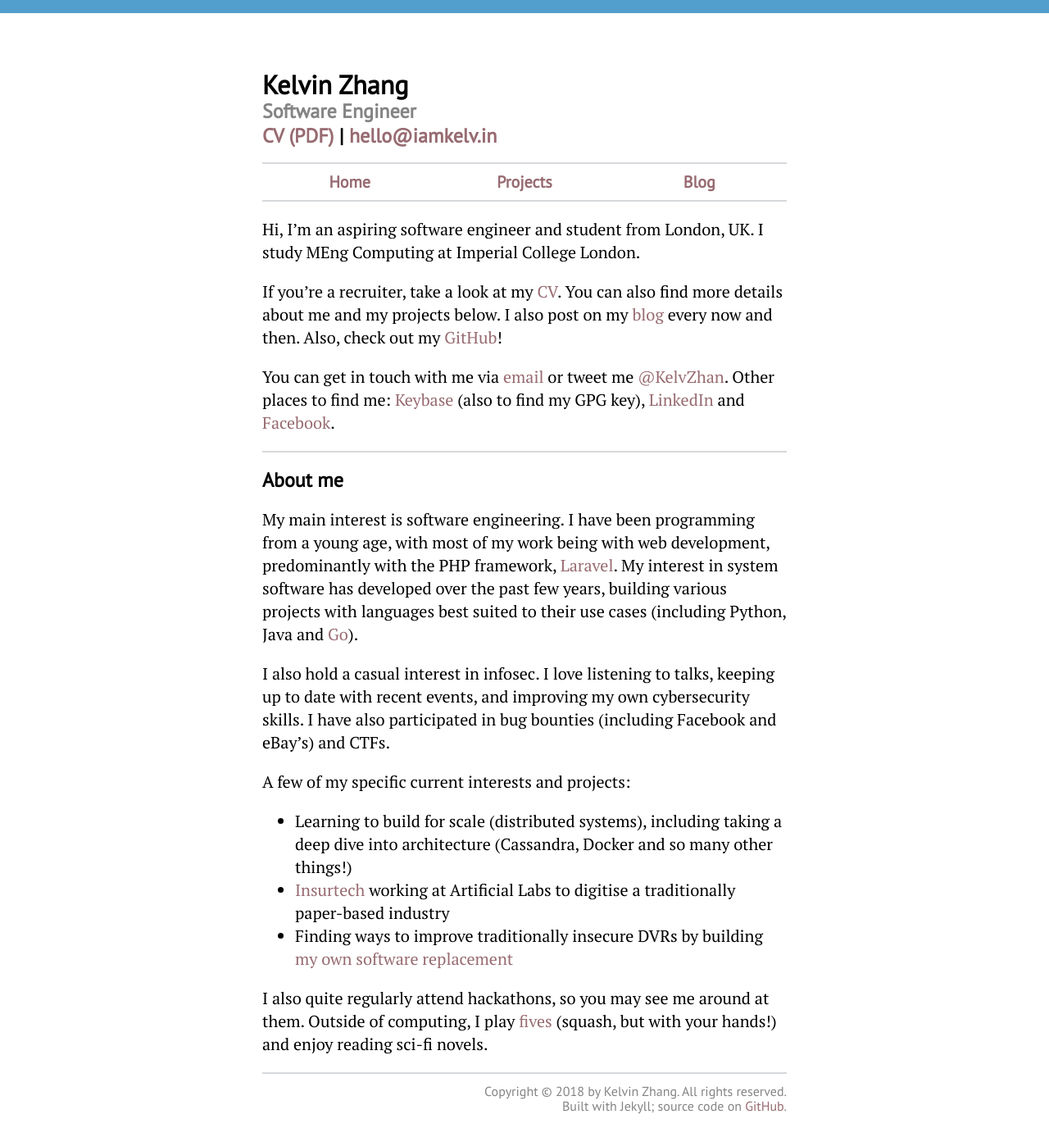
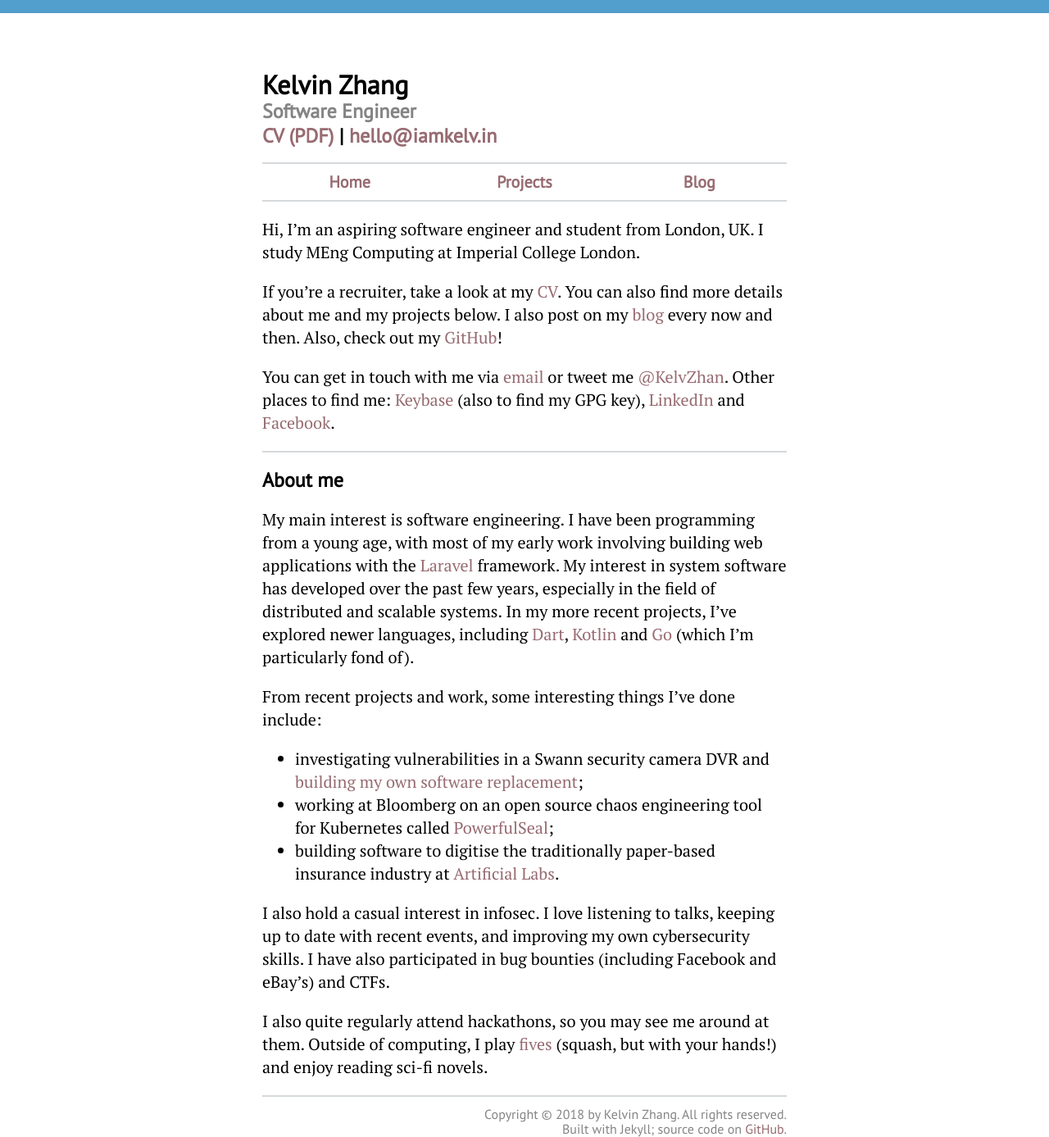
Before and after one commit to kz/iamkelv.in-new, a Jekyll site: the page built from index.html, in a window 1280 px wide. Shown: the whole page at 82% size. Built offline with Jekyll 4.4.1, drawn with Linux system fonts in a browser that asks for light colours; before the commit the page ends 1359 px from its top, so only the background shows below that.

Commit message:
Update about.md to reflect summer '19

```diff
--- a/_includes/about.md
+++ b/_includes/about.md
@@ -1,11 +1,10 @@
-My main interest is software engineering. I have been programming from a young age, with most of my work being with web development, predominantly with the PHP framework, [Laravel](https://laravel.com/). My interest in system software has developed over the past few years, building various projects with languages best suited to their use cases (including Python, Java and [Go](https://golang.org/)).
+My main interest is software engineering. I have been programming from a young age, with most of my early work involving building web applications with the [Laravel](https://laravel.com/) framework. My interest in system software has developed over the past few years, especially in the field of distributed and scalable systems. In my more recent projects, I've explored newer languages, including [Dart](https://www.dartlang.org/), [Kotlin](https://kotlinlang.org/) and [Go](https://golang.org/) (which I'm particularly fond of).
+
+From recent projects and work, some interesting things I've done include:
+- investigating vulnerabilities in a Swann security camera DVR and [building my own software replacement](https://github.com/kz/swanntools);
+- working at Bloomberg on an open source chaos engineering tool for Kubernetes called [PowerfulSeal](https://github.com/bloomberg/powerfulseal);
+- building software to digitise the traditionally paper-based insurance industry at [Artificial Labs](https://artificial.io/).
 
 I also hold a casual interest in infosec. I love listening to talks, keeping up to date with recent events, and improving my own cybersecurity skills. I have also participated in bug bounties (including Facebook and eBay's) and CTFs.
 
-A few of my specific current interests and projects:
-
-- Learning to build for scale (distributed systems), including taking a deep dive into architecture (Cassandra, Docker and so many other things!)
-- [Insurtech](https://artificial.io/products) working at Artificial Labs to digitise a traditionally paper-based industry
-- Finding ways to improve traditionally insecure DVRs by building [my own software replacement](https://github.com/kz/swanntools)
-
 I also quite regularly attend hackathons, so you may see me around at them. Outside of computing, I play [fives](https://www.youtube.com/watch?v=aWNamssrZAY) (squash, but with your hands!) and enjoy reading sci-fi novels.
```
